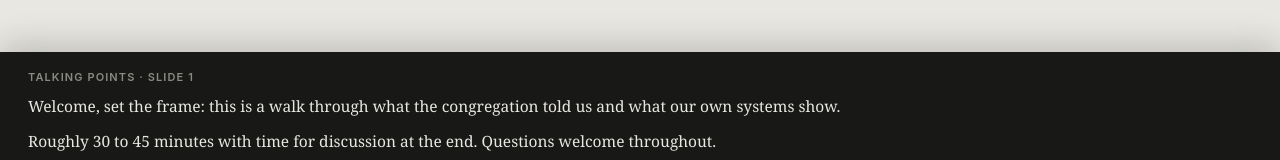
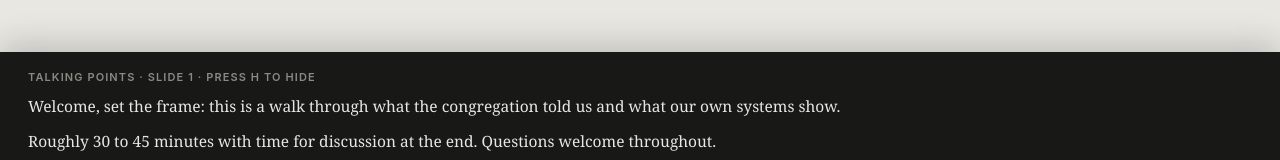
Before and after one commit to garrettmasters/foothills-presentation, a React (Vite) app: page / in a window 1280 px wide. Both pictures are taken after a click on the button "NOTES · N". Shown: the part 570-730 px from the top of the page. Built offline with nearby package versions, Linux system fonts and the light colour scheme.

Commit message:
Add H hotkey to hide speaker notes
Lets the presenter instantly hide notes when sharing the screen,
without toggling them back open like N would.

```diff
--- a/src/FoothillsDeck.jsx
+++ b/src/FoothillsDeck.jsx
@@ -2,7 +2,7 @@ import { useState, useEffect, useRef, useCallback } from "react";
 
 /* ────────────────────────────────────────────────────────────────
    Foothills Leadership Deck
-   Click / → / space to advance · ← to go back · N toggles notes
+   Click / → / space to advance · ← to go back · N toggles notes · H hides notes
    Palette + type match the Communication Survey report.
 ──────────────────────────────────────────────────────────────── */
 
@@ -1026,6 +1026,7 @@ export default function FoothillsDeck() {
       if (e.key === "ArrowRight" || e.key === " " || e.key === "Enter") { e.preventDefault(); next(); }
       else if (e.key === "ArrowLeft") { e.preventDefault(); prev(); }
       else if (e.key === "n" || e.key === "N") setNotesOpen((o) => !o);
+      else if (e.key === "h" || e.key === "H") setNotesOpen(false);
       else if (e.key === "Home") { setIdx(0); setStep(0); }
     };
     window.addEventListener("keydown", onKey);
@@ -1112,7 +1113,7 @@ export default function FoothillsDeck() {
           }}
         >
           <div style={{ fontSize: 11, fontWeight: 600, letterSpacing: "0.1em", textTransform: "uppercase", color: "#8a8a84", marginBottom: 10 }}>
-            Talking points · slide {idx + 1}
+            Talking points · slide {idx + 1} · press H to hide
           </div>
           {slide.notes.map((n, i) => (
             <p key={i} style={{ fontFamily: SERIF, fontSize: 15.5, lineHeight: 1.6, margin: "0 0 10px" }}>{n}</p>
```
Also changed, not shown: 1 other file (tests, documents, lock files or other folders).
